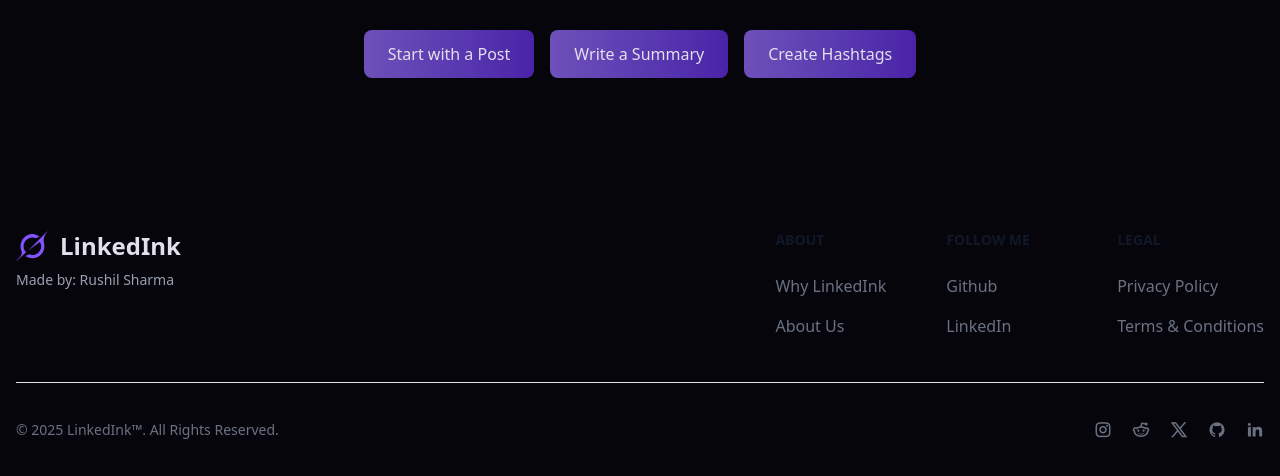
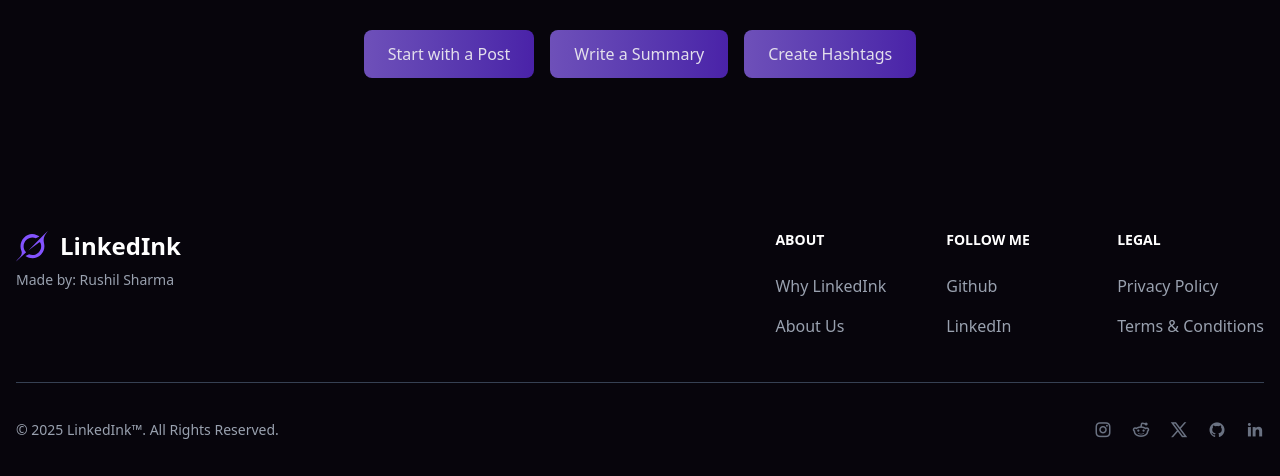
Before and after one commit to CodeWithRushil/LinkedInk, a Node server app: page / in a window 1280 px wide. Shown: the part 466-942 px from the top of the page. Run offline with Node 20, Linux system fonts and the light colour scheme; style sheets or scripts are compiled from the project's sources; some libraries are stand-ins or nearby versions.

Commit message:
fix-footer

```diff
--- a/public/css/output.css
+++ b/public/css/output.css
@@ -7,7 +7,6 @@
       "Segoe UI Emoji", "Segoe UI Symbol", "Noto Color Emoji";
     --font-mono: ui-monospace, SFMono-Regular, Menlo, Monaco, Consolas, "Liberation Mono",
       "Courier New", monospace;
-    --color-gray-100: oklch(96.7% 0.003 264.542);
     --color-gray-200: oklch(92.8% 0.006 264.531);
     --color-gray-300: oklch(87.2% 0.01 258.338);
     --color-gray-400: oklch(70.7% 0.022 261.325);
--- a/views/footer.ejs
+++ b/views/footer.ejs
@@ -4,14 +4,14 @@
             <div class="mb-6 md:mb-0">
                 <a href="/" class="flex items-center">
                     <img src="./assets/logo.svg" class="h-8 me-3" alt="FlowBite Logo" />
-                    <span class="self-center text-2xl font-semibold whitespace-nowrap dark:text-white">LinkedInk</span>
+                    <span class="self-center text-2xl font-semibold whitespace-nowrap text-white">LinkedInk</span>
                 </a>
                 <p class="mt-2 text-gray-400 text-sm mb-15 cursor-pointer">Made by: Rushil Sharma</p>
             </div>
             <div class="grid grid-cols-2 gap-8 sm:gap-6 sm:grid-cols-3">
                 <div>
-                    <h2 class="mb-6 text-sm font-semibold text-gray-900 uppercase dark:text-white">About</h2>
-                    <ul class="text-gray-500 dark:text-gray-400 font-medium">
+                    <h2 class="mb-6 text-sm font-semibold uppercase text-white">About</h2>
+                    <ul class="text-gray-400 font-medium">
                         <li class="mb-4">
                             <a href="/why-linkedink" class="hover:underline">Why LinkedInk</a>
                         </li>
@@ -21,8 +21,8 @@
                     </ul>
                 </div>
                 <div>
-                    <h2 class="mb-6 text-sm font-semibold text-gray-900 uppercase dark:text-white">Follow me</h2>
-                    <ul class="text-gray-500 dark:text-gray-400 font-medium">
+                    <h2 class="mb-6 text-sm font-semibold uppercase text-white">Follow me</h2>
+                    <ul class="text-gray-400 font-medium">
                         <li class="mb-4">
                             <a target="_blank" href="https://github.com/CodeWithRushil"
                                 class="hover:underline ">Github</a>
@@ -35,8 +35,8 @@
                     </ul>
                 </div>
                 <div>
-                    <h2 class="mb-6 text-sm font-semibold text-gray-900 uppercase dark:text-white">Legal</h2>
-                    <ul class="text-gray-500 dark:text-gray-400 font-medium">
+                    <h2 class="mb-6 text-sm font-semibold uppercase text-white">Legal</h2>
+                    <ul class="text-gray-400 font-medium">
                         <li class="mb-4">
                             <a href="/privacy-policy" class="hover:underline">Privacy Policy</a>
                         </li>
@@ -47,34 +47,34 @@
                 </div>
             </div>
         </div>
-        <hr class="my-6 border-gray-200 sm:mx-auto dark:border-gray-700 lg:my-8" />
+        <hr class="my-6 border-gray-700 sm:mx-auto lg:my-8" />
         <div class="sm:flex sm:items-center sm:justify-between">
-            <span class="text-sm text-gray-500 sm:text-center dark:text-gray-400">© 2025 <a href="/"
+            <span class="text-sm text-gray-400 sm:text-center">© 2025 <a href="/"
                     class="hover:underline">LinkedInk™</a>. All Rights Reserved.
             </span>
             <div class="flex mt-4 sm:justify-center sm:mt-0 items-center">
                 <a href="https://instagram.com/rushil.in"
-                    class="text-gray-500 hover:text-gray-900 dark:hover:text-white text-lg" target="_blank">
+                    class="text-gray-500 hover:text-white text-lg" target="_blank">
                     <i class="ri-instagram-line"></i>
                     <span class="sr-only">Instagram Profile</span>
                 </a>
                 <a href="https://reddit.com/u/CodeWithRuvian"
-                    class="text-gray-500 hover:text-gray-900 dark:hover:text-white ms-5 text-lg" target="_blank">
+                    class="text-gray-500 hover:text-white ms-5 text-lg" target="_blank">
                     <i class="ri-reddit-line"></i>
                     <span class="sr-only">Reddit Profile</span>
                 </a>
                 <a href="https://x.com/CodeWithRushil"
-                    class="text-gray-500 hover:text-gray-900 dark:hover:text-white ms-5 text-lg" target="_blank">
+                    class="text-gray-500 hover:text-white ms-5 text-lg" target="_blank">
                     <i class="ri-twitter-x-line"></i>
                     <span class="sr-only">Twitter page</span>
                 </a>
                 <a href="https://github.com/CodeWithRushil"
-                    class="text-gray-500 hover:text-gray-900 dark:hover:text-white ms-5 text-lg" target="_blank">
+                    class="text-gray-500 hover:text-white ms-5 text-lg" target="_blank">
                     <i class="ri-github-fill"></i>
                     <span class="sr-only">GitHub Account</span>
                 </a>
                 <a href="https://linkedin.com/in/CodeWithRushil"
-                    class="text-gray-500 hover:text-gray-900 dark:hover:text-white ms-5 text-lg" target="_blank">
+                    class="text-gray-500 hover:text-white ms-5 text-lg" target="_blank">
                     <i class="ri-linkedin-fill"></i>
                     <span class="sr-only">LinkedIn Account</span>
                 </a>
```
